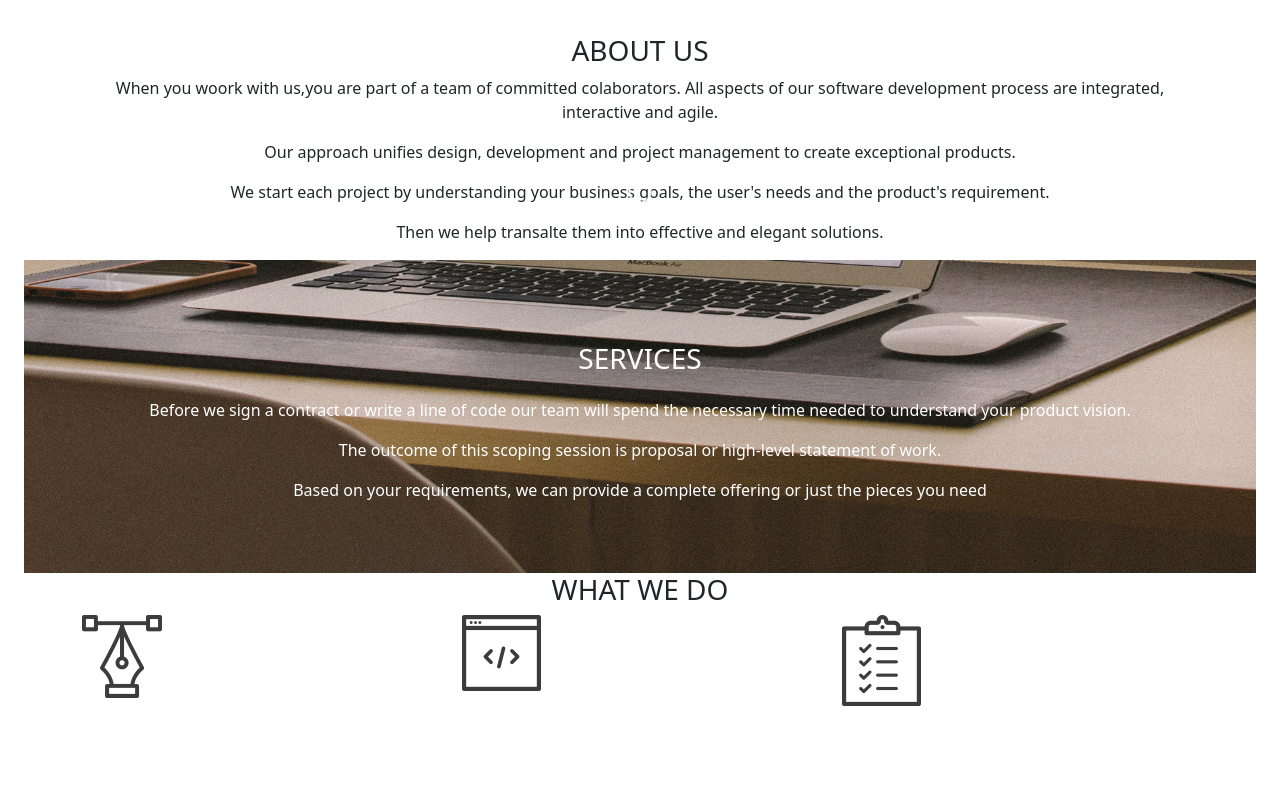
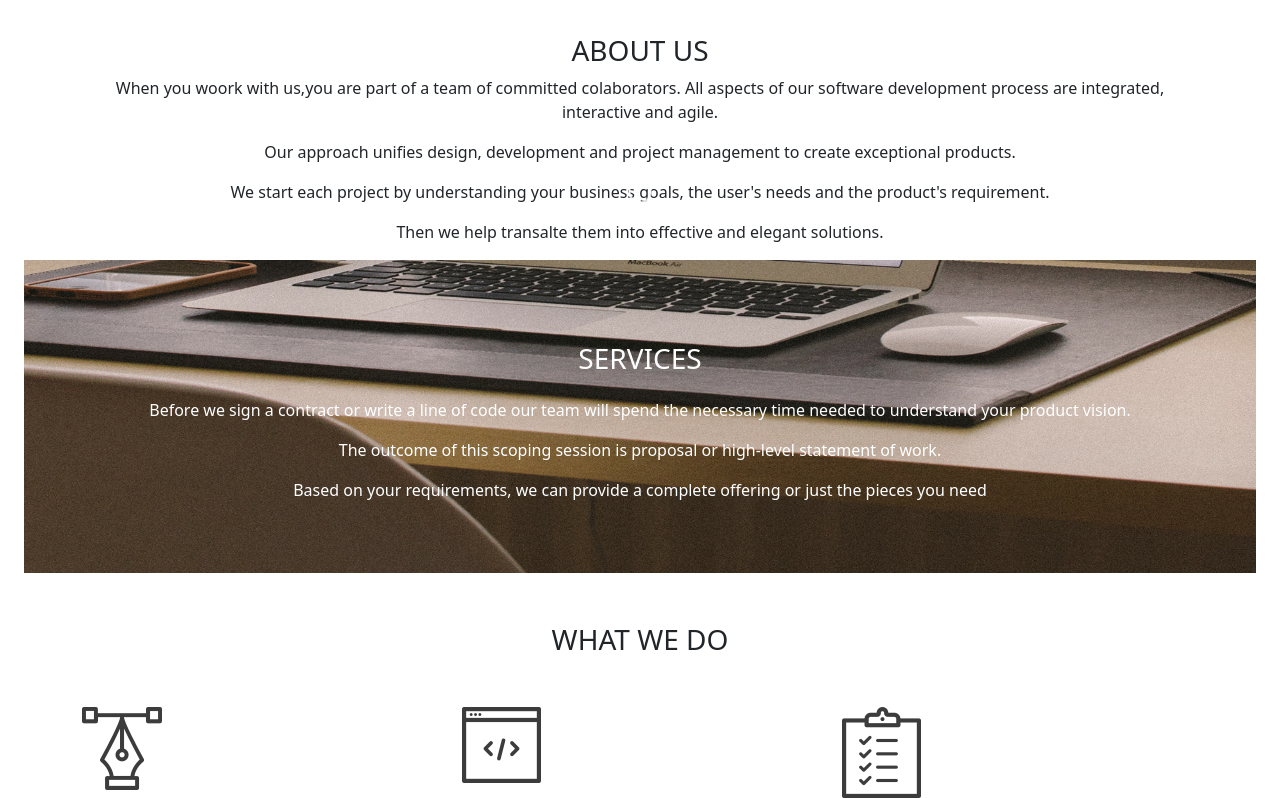
Before and after one commit to Njoro410/Delani-Studio, a plain HTML site: page index.html in a window 1280 px wide. Shown: the part 703-1501 px from the top of the page. Before the commit the page ends 1409 px from the top, so only its background shows below. Drawn offline with Linux system fonts and the light colour scheme.

Commit message:
styled the what we do section

```diff
--- a/css/style.css
+++ b/css/style.css
@@ -39,3 +39,7 @@
     color: #fff;
     font-size:medium ;
   }
+#wwd-heading {
+  margin-top: 50px;
+  margin-bottom: 50px;
+}
```
